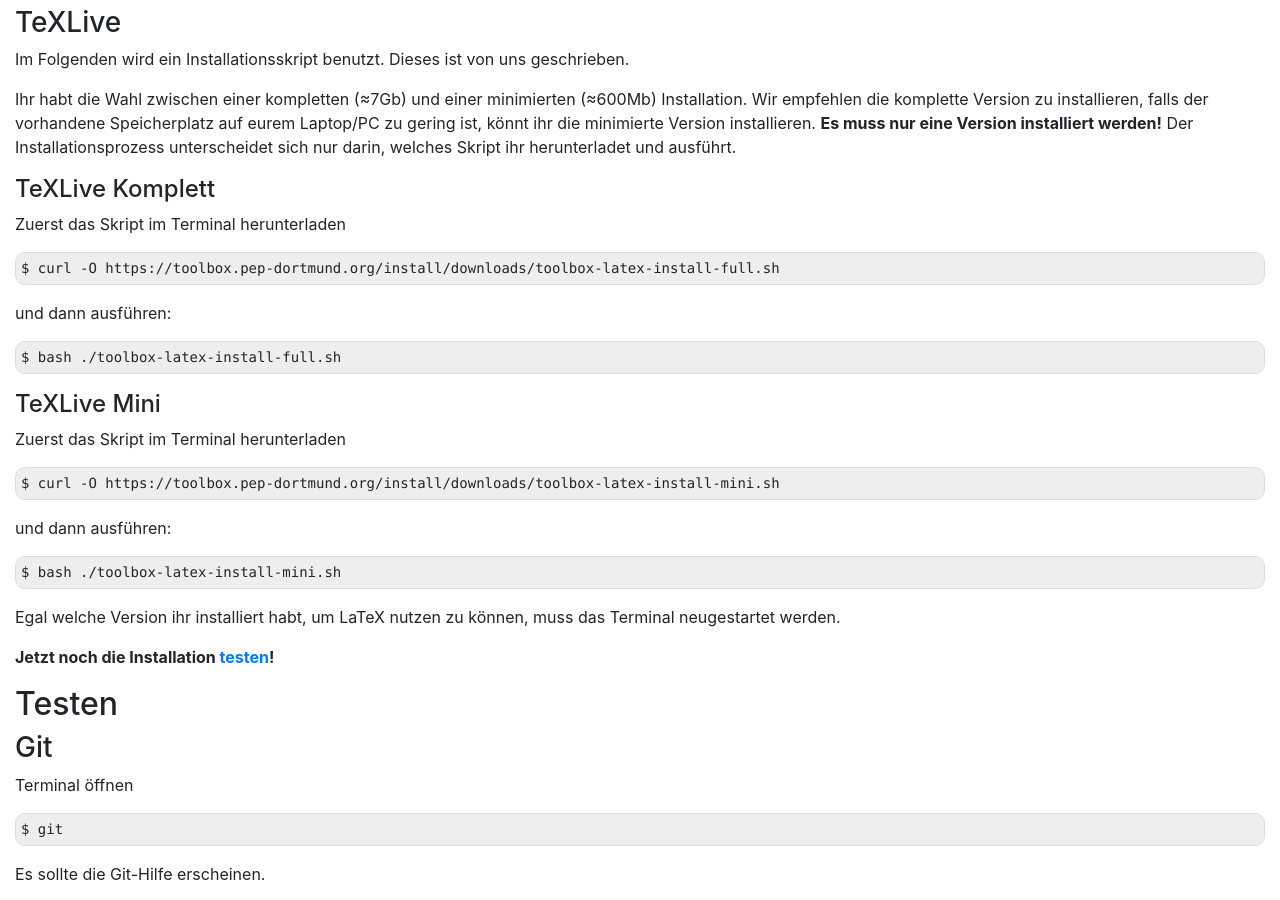
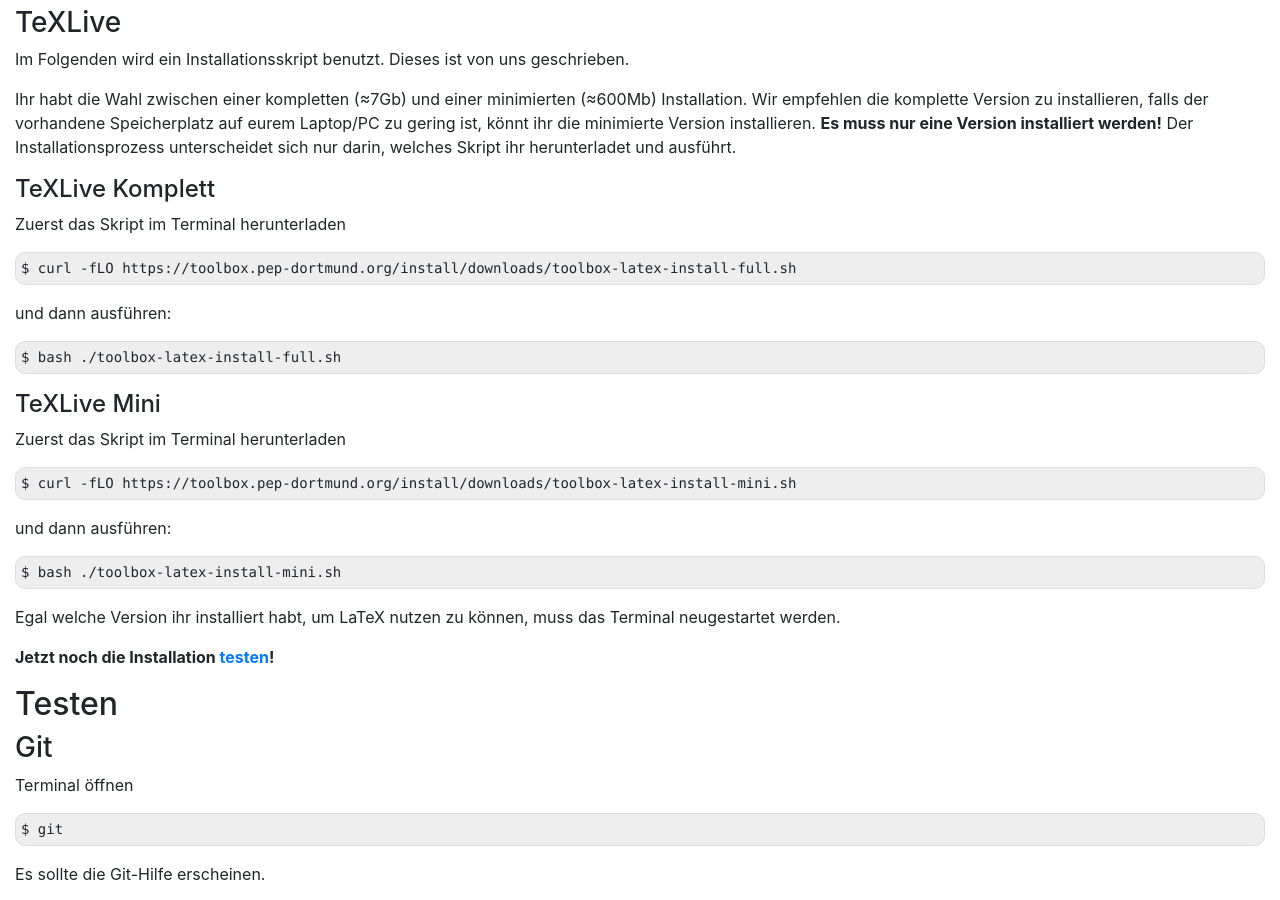
Before and after one commit to pep-dortmund/homepage-toolbox, a Jekyll site: the page built from install/linux.md, in a window 1280 px wide and 900 px high, scrolled down 1769 px. Built offline with Jekyll 4.4.1, drawn with Linux system fonts in a browser that asks for light colours.

Commit message:
curl add flags

````diff
--- a/install/linux.md
+++ b/install/linux.md
@@ -121,7 +121,7 @@
 Zuerst das Skript im Terminal herunterladen
 
 ```
-$ curl -O https://toolbox.pep-dortmund.org/install/downloads/toolbox-latex-install-full.sh
+$ curl -fLO https://toolbox.pep-dortmund.org/install/downloads/toolbox-latex-install-full.sh
 ```
 und dann ausführen:
 ```
@@ -133,7 +133,7 @@
 Zuerst das Skript im Terminal herunterladen
 
 ```
-$ curl -O https://toolbox.pep-dortmund.org/install/downloads/toolbox-latex-install-mini.sh
+$ curl -fLO https://toolbox.pep-dortmund.org/install/downloads/toolbox-latex-install-mini.sh
 ```
 und dann ausführen:
 ```
````
Also changed, not shown: install/windows-11.md (+2 -2 lines), install/windows.md (+2 -2 lines).
